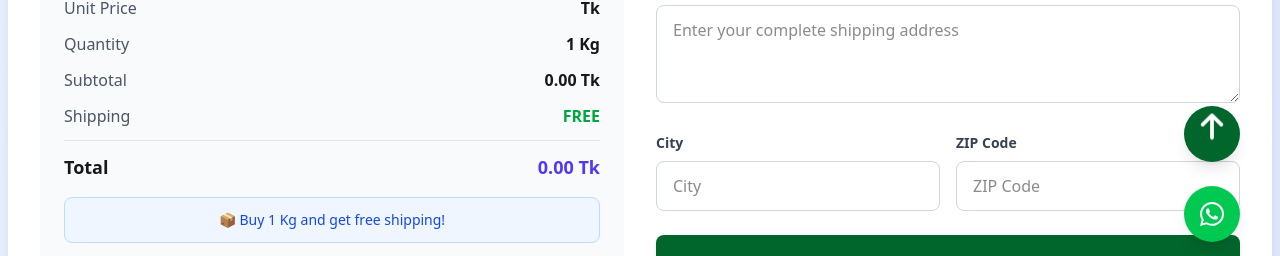
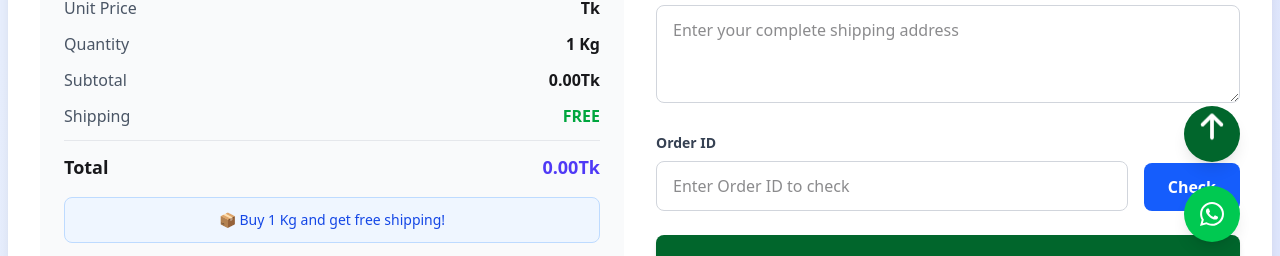
Before and after one commit to mbhzone/rifibazar, a React (Vite) app in the folder client/: page / in a window 1280 px wide. Both pictures are taken after a click on the button "🍯 Shop Now - Taste the Natural Goodness". Shown: the part 2176-2432 px from the top of the page. Built offline with nearby package versions, Linux system fonts and the light colour scheme.

Commit message:
order is verify complete

```diff
--- a/client/src/components/CheckoutModal.jsx
+++ b/client/src/components/CheckoutModal.jsx
@@ -3,6 +3,7 @@ import { useState } from 'react';
 import { FaArrowLeft, FaLock } from 'react-icons/fa';
 import axios from 'axios';
 import SuccessModal from './Modal/SuccessModal';
+import Swal from 'sweetalert2';
 
 function CheckoutModal({
   book,
@@ -15,6 +16,9 @@ function CheckoutModal({
   setShowCheckout,
 }) {
   const [showSuccess, setShowSuccess] = useState(false);
+  // Add this new state at the top (inside component)
+  const [orderIdInput, setOrderIdInput] = useState('');
+  const [isOrderVerified, setIsOrderVerified] = useState(false);
 
   // 🔹 Radio field select handler
   const handleQuantityChange = e => {
@@ -69,6 +73,38 @@ function CheckoutModal({
   const handleSuccessClose = () => {
     setShowSuccess(false);
     setShowCheckout(false);
+  };
+
+  const handleCheckOrder = async e => {
+    e.preventDefault();
+    if (!orderIdInput.trim()) {
+      alert('Please enter an Order ID');
+      return;
+    }
+
+    try {
+      const response = await axios.get(
+        `https://rifibazar-7vuv.vercel.app/orders/${orderIdInput}`
+      );
+
+      if (response.data?.orderId === orderIdInput) {
+        setIsOrderVerified(true);
+        Swal.fire({
+          position: 'center',
+          icon: 'success',
+          title: ' Order verified successfully! You got 50% discount.',
+          showConfirmButton: false,
+          timer: 1500,
+        });
+      } else {
+        setIsOrderVerified(false);
+        alert('❌ Invalid Order ID.');
+      }
+    } catch (error) {
+      console.error('❌ Order not found or API error:', error);
+      setIsOrderVerified(false);
+      alert('❌ Order not found. Please check your Order ID.');
+    }
   };
 
   return (
@@ -160,7 +196,10 @@ function CheckoutModal({
               </div>
               <div className="flex justify-between">
                 <span className="text-gray-600">Subtotal</span>
-                <span className="font-semibold">{totalPrice} Tk</span>
+                <span className="font-semibold">
+                  {isOrderVerified ? totalPrice * 0.5 : totalPrice}
+                  Tk
+                </span>
               </div>
               <div className="flex justify-between">
                 <span className="text-gray-600">Shipping</span>
@@ -177,7 +216,10 @@ function CheckoutModal({
               )}
               <div className="flex justify-between text-lg font-bold border-t border-gray-200 pt-3">
                 <span>Total</span>
-                <span className="text-indigo-600">{totalPrice} Tk</span>
+                <span className="text-indigo-600">
+                  {isOrderVerified ? totalPrice * 0.5 : totalPrice}
+                  Tk
+                </span>
               </div>
             </div>
 
@@ -258,36 +300,30 @@ function CheckoutModal({
                 />
               </div>
 
-              {/* City & ZIP */}
-              <div className="grid grid-cols-2 gap-4">
-                <div>
+              {/* Order ID Check Section */}
+              <div className="flex gap-4 items-end">
+                <div className="flex-1">
                   <label className="block text-sm font-semibold text-gray-700 mb-2">
-                    City
+                    Order ID
                   </label>
                   <input
                     type="text"
-                    name="city"
-                    value={formData.city}
-                    onChange={handleInputChange}
-                    required
-                    className="w-full px-4 py-3 border border-gray-300 rounded-lg focus:outline-none focus:ring-2 focus:ring-indigo-500 focus:border-transparent"
-                    placeholder="City"
+                    value={orderIdInput}
+                    onChange={e => setOrderIdInput(e.target.value)}
+                    placeholder="Enter Order ID to check"
+                    className="w-full px-4 py-3 border border-gray-300 rounded-lg
+                 focus:outline-none focus:ring-2 focus:ring-indigo-500
+                 focus:border-transparent"
                   />
                 </div>
-                <div>
-                  <label className="block text-sm font-semibold text-gray-700 mb-2">
-                    ZIP Code
-                  </label>
-                  <input
-                    type="text"
-                    name="zipCode"
-                    value={formData.zipCode}
-                    onChange={handleInputChange}
-                    required
-                    className="w-full px-4 py-3 border border-gray-300 rounded-lg focus:outline-none focus:ring-2 focus:ring-indigo-500 focus:border-transparent"
-                    placeholder="ZIP Code"
-                  />
-                </div>
+
+                <button
+                  onClick={handleCheckOrder}
+                  className="bg-blue-600 text-white px-6 py-3 rounded-lg
+               font-semibold hover:bg-blue-700 transition"
+                >
+                  Check
+                </button>
               </div>
 
               {/* Submit Button */}
@@ -295,7 +331,9 @@ function CheckoutModal({
                 type="submit"
                 className="w-full bg-[#01662c] text-white py-4 rounded-lg font-semibold text-lg hover:bg-[#054923] transition duration-300 shadow-md hover:shadow-lg"
               >
-                Complete Order - {totalPrice} Tk
+                Complete Order -{' '}
+                {isOrderVerified ? totalPrice * 0.5 : totalPrice}
+                Tk
               </button>
 
               <div className="flex items-center justify-center space-x-2 text-gray-600">
```
Also changed, not shown: 1 other file (tests, documents, lock files or other folders).
